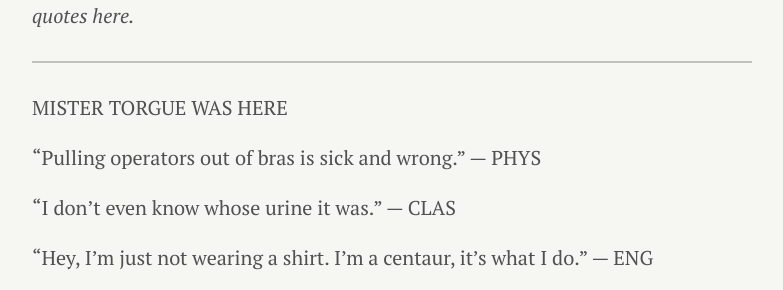
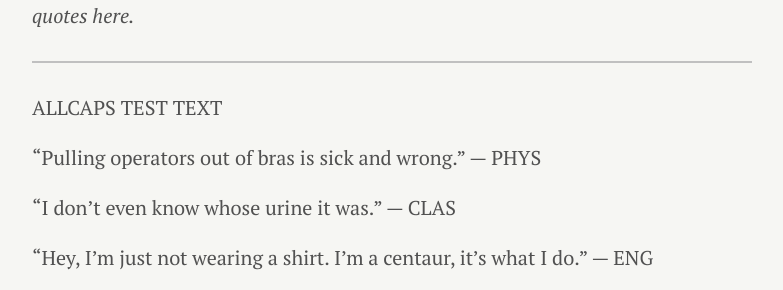
Before and after one commit to mrandhahn/gravitymagazine.org, a Jekyll site: the page built from _posts/2014-01-14-Professor-Quotes.md, in a window 1280 px wide and 900 px high. Shown: the part 260-550 px from the top of the window, without its empty margins (248-1031 px from the left). Built offline with Jekyll 4.4.1, drawn with Linux system fonts in a browser that asks for light colours; Markdown is read by kramdown in place of the engine named in the settings; part of the change alters nothing that is shown.

Commit message:
change of ownership

```diff
--- a/_config.yml
+++ b/_config.yml
@@ -12,8 +12,8 @@ description:      ''
 url:              GravityMagazine.org
 
 author:
-  name:           'David Barsky'
-  url:            https://twitter.com/barskles
+  name:           'Max Randhahn'
+  url:            https://twitter.com/admiralhotcakes
 
 paginate:         1
 
@@ -21,4 +21,4 @@ paginate:         1
 version:          1.0.0
 
 github:
-  repo:           https://github.com/davidbarsky/
+  repo:           https://github.com/mrandhahn/
--- a/_posts/2014-01-14-Professor-Quotes.md
+++ b/_posts/2014-01-14-Professor-Quotes.md
@@ -6,7 +6,7 @@ title: Professor Quotes
 *Since this is the budget edition of Gravity, you midyears will have to see the professor quotes here.*
 
 ***
-MISTER TORGUE WAS HERE
+ALLCAPS TEST TEXT
 
 “Pulling operators out of bras is sick and wrong.” — PHYS
 
```
